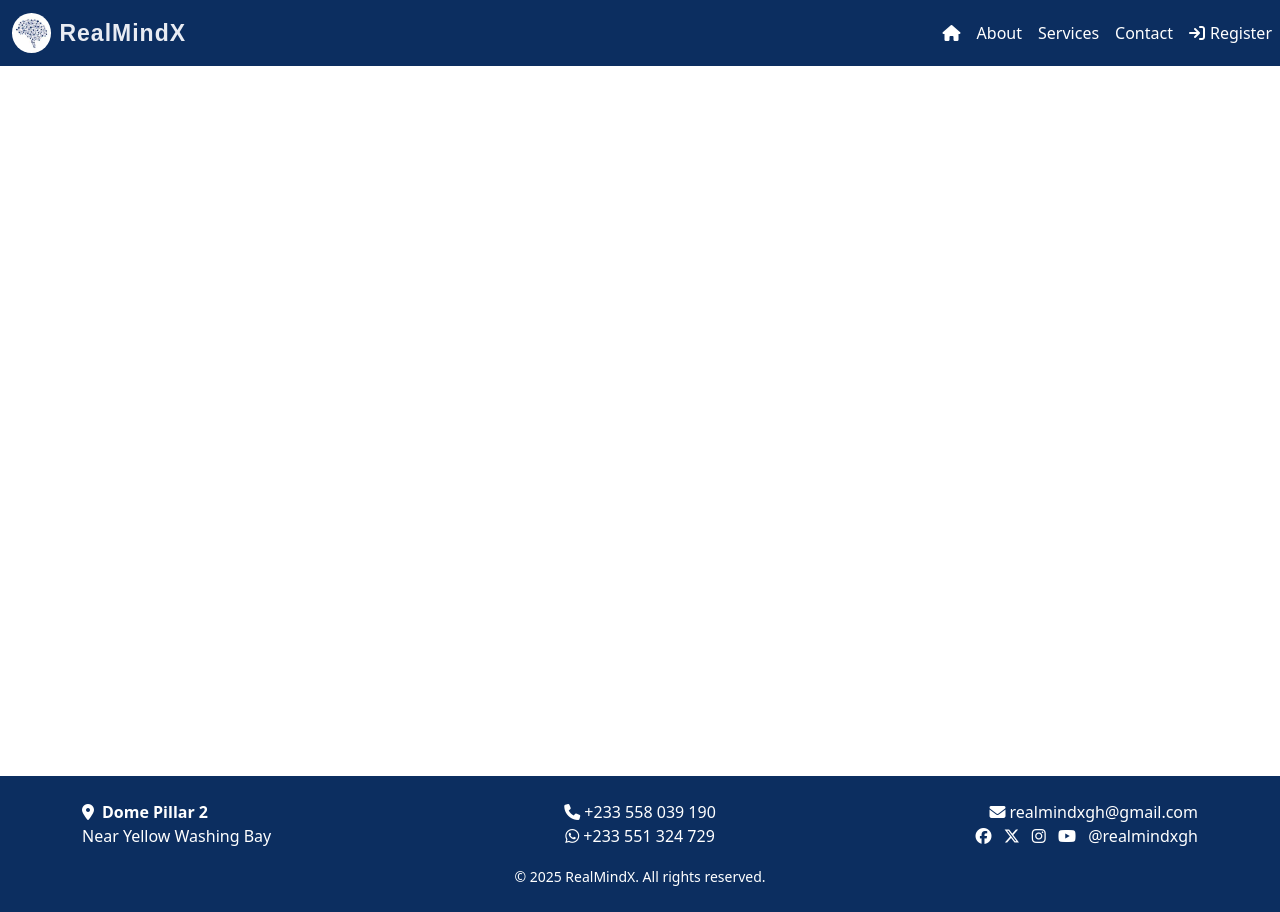
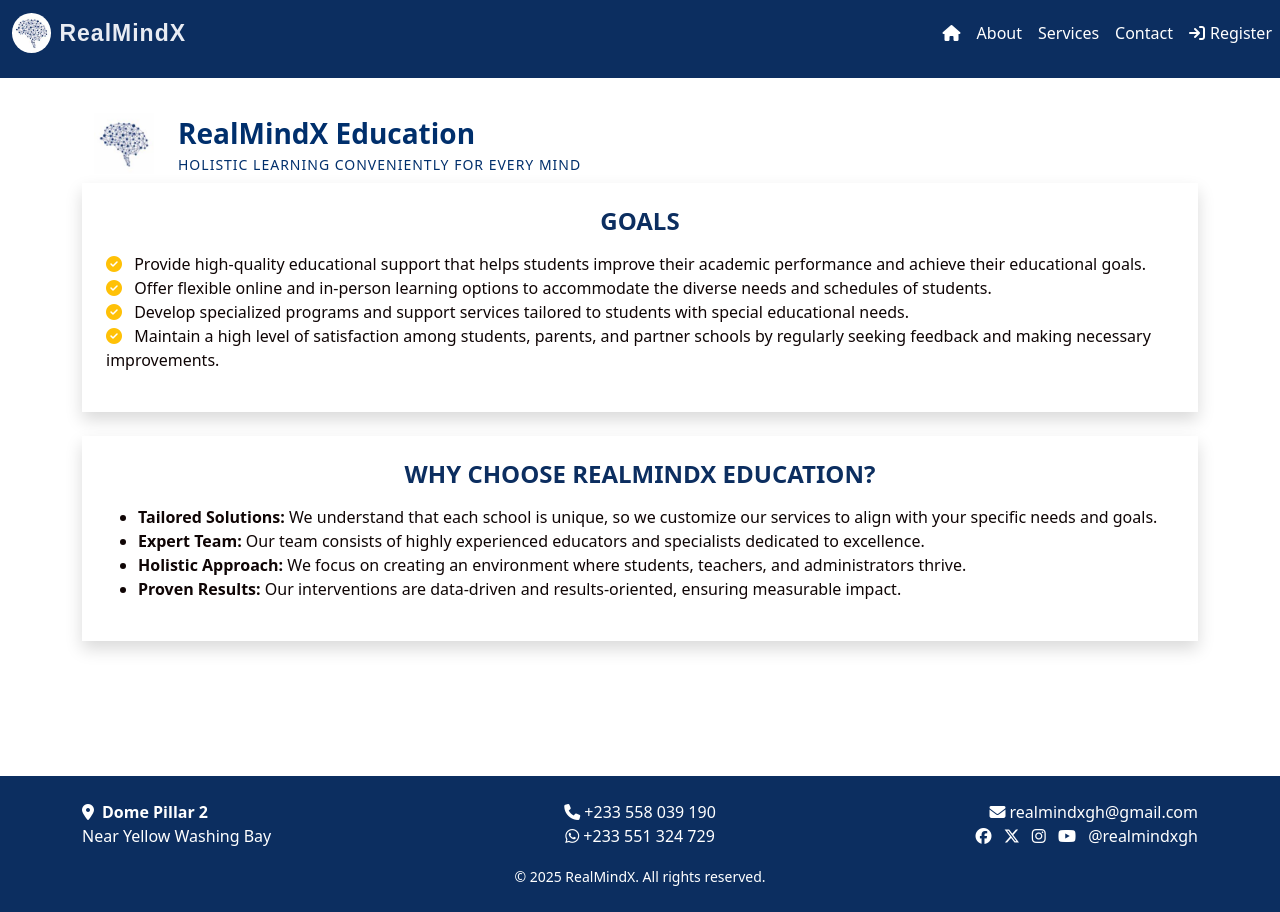
Before and after one commit to EmmanuelDanso1/learning_platform, a Flask app: page / in a window 1280 px wide. Run offline with Flask 3, Linux system fonts and the light colour scheme; some libraries are stand-ins or nearby versions.

Commit message:
added home page , realmindx logo and motto

```diff
--- a/static/main.css
+++ b/static/main.css
@@ -14,6 +14,11 @@ html,body {
 .container{
   flex: 1;
   /* overflow: hidden; */
+}
+
+.navbar{
+  margin-bottom: 0;
+  padding-bottom: 20px;
 }
 
 .navbar-brand{
@@ -71,6 +76,24 @@ html,body {
     font-weight: 500;
   }
 
+  /* homepage */
+  .logo-container {
+    text-align: center;
+}
+.logo-text {
+    font-size: 28px;
+    font-weight: bold;
+    color: #002F6C;
+}
+.logo-subtext {
+    font-size: 14px;
+    color: #002F6C;
+    letter-spacing: 1px;
+}
+.logo-icon {
+    width: 80px; /* Adjust based on actual image size */
+}
+
   /* services */
   .card-container {
     display: flex;
@@ -92,7 +115,7 @@ html,body {
     content: counter(list-item) ") "; /* Changes 'a.' to 'a)' */
 }
 
-h2, h3{
+h2, h3, h4{
   color: #0C2E60;
 }
 /* Contact page */
@@ -111,3 +134,19 @@ footer .bottom {
   text-align: center;
   width: 100%;
 }
+
+
+/* media query for screens */
+.logo-icon {
+  width: 60px; /* Adjust based on preference */
+  max-width: 100%;
+}
+
+@media (max-width: 768px) { /* Medium and smaller screens */
+  .row {
+      gap: 5px; /* Reduce spacing */
+  }
+  .logo-icon {
+      width: 50px; /* Smaller logo */
+  }
+}
--- a/templates/about.html
+++ b/templates/about.html
@@ -1,6 +1,6 @@
 {% extends "index.html" %}
 {% block content %}
-    <div class="container">
+    <div class="container ">
         <h2 class="text-center fw-bold ">About Us</h2>
         <p>RealMindX is a dynamic and innovative educational solutions provider dedicated to empowering
             schools, teachers, and students to achieve excellence. As a registered company with a proven track record,
--- a/templates/home.html
+++ b/templates/home.html
@@ -1,5 +1,36 @@
 {% extends "index.html" %}
 
 {% block content %}
-<h2></h2>
+    <div class="container">
+        <div class="row justify-content-center align-items-center d-flex">
+            <div class="col-auto text-end">
+                <img src="{{ url_for('static', filename='images/brain.jpg') }}" alt="Brain Logo" class="logo-icon">
+            </div>
+            <div class="col text-start">
+                <div class="logo-text">RealMindX Education</div>
+                <div class="logo-subtext">HOLISTIC LEARNING CONVENIENTLY FOR EVERY MIND</div>
+            </div>
+        </div>
+    </div>
+
+    <!-- Goals Section -->
+    <div class=" p-4 shadow mt-2">
+        <h4 class="text-center fw-bold">GOALS</h4>
+        <ul class="list-unstyled mt-3">
+            <li><i class="fas fa-check-circle text-warning me-2"></i>  Provide high-quality educational support that helps students improve their academic performance and achieve their educational goals.</li>
+            <li><i class="fas fa-check-circle text-warning me-2"></i>  Offer flexible online and in-person learning options to accommodate the diverse needs and schedules of students.</li>
+            <li><i class="fas fa-check-circle text-warning me-2"></i>  Develop specialized programs and support services tailored to students with special educational needs.</li>
+            <li><i class="fas fa-check-circle text-warning me-2"></i>  Maintain a high level of satisfaction among students, parents, and partner schools by regularly seeking feedback and making necessary improvements.</li>
+        </ul>
+    </div>
+    <!-- Why Choose Section -->
+    <div class=" p-4 shadow mt-4">
+        <h4 class="text-center fw-bold">WHY CHOOSE REALMINDX EDUCATION?</h4>
+        <ul class="mt-3">
+            <li><strong>Tailored Solutions:</strong> We understand that each school is unique, so we customize our services to align with your specific needs and goals.</li>
+            <li><strong>Expert Team:</strong> Our team consists of highly experienced educators and specialists dedicated to excellence.</li>
+            <li><strong>Holistic Approach:</strong> We focus on creating an environment where students, teachers, and administrators thrive.</li>
+            <li><strong>Proven Results:</strong> Our interventions are data-driven and results-oriented, ensuring measurable impact.</li>
+        </ul>
+    </div>
 {% endblock %}
```
